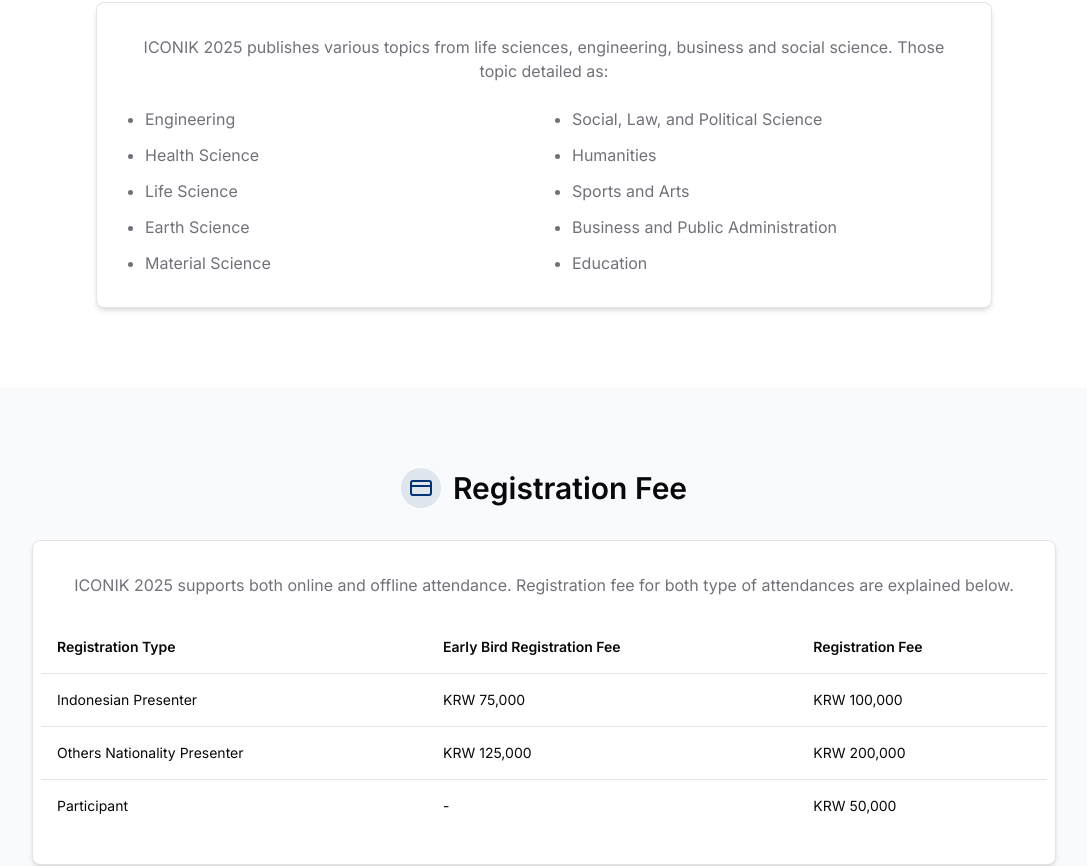
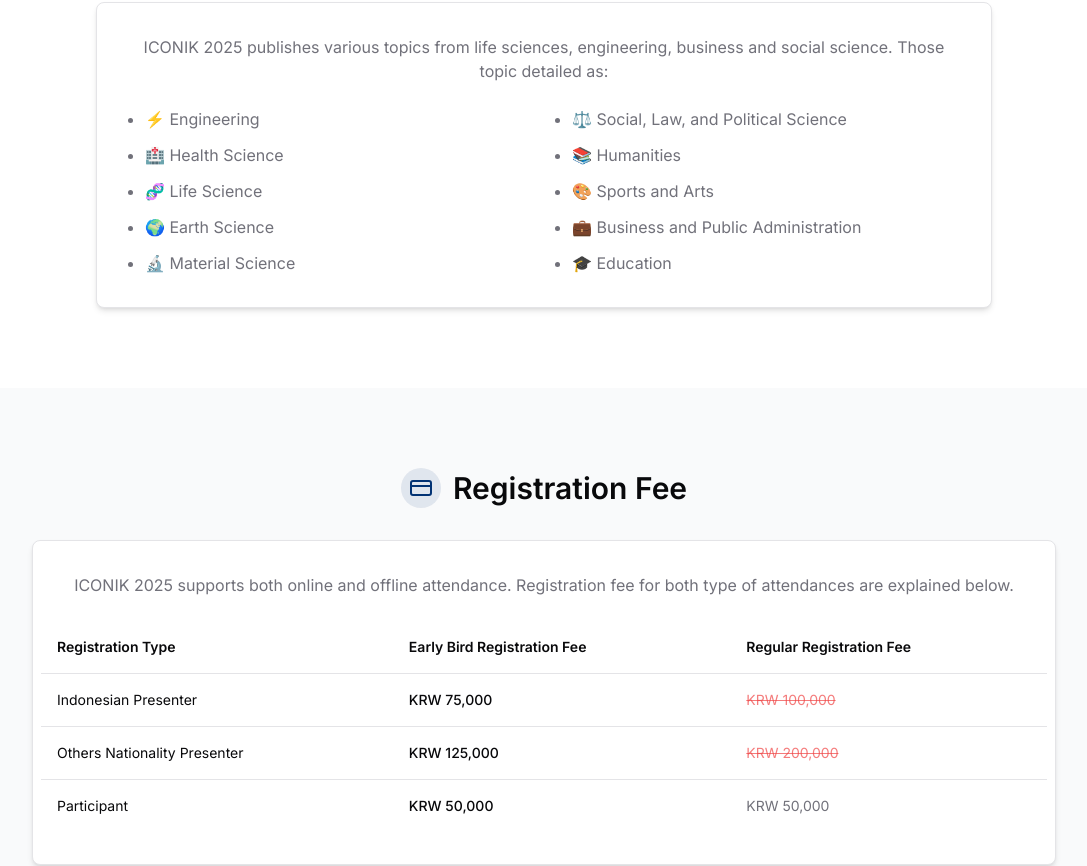
Before and after one commit to IritaSee/perpika, a Next.js app: page / in a window 1280 px wide. Shown: the part 4005-4871 px from the top of the page, without its empty margins (96-1183 px from the left). Built offline with nearby package versions, Linux system fonts and the light colour scheme.

Commit message:
edit pricing and fields

```diff
--- a/app/page.tsx
+++ b/app/page.tsx
@@ -331,20 +331,20 @@
                 <div className="grid sm:grid-cols-2 gap-4 sm:gap-6">
                   <div>
                     <ul className="space-y-2 sm:space-y-3 text-sm sm:text-base text-muted-foreground list-disc pl-4">
-                      <li>Engineering</li>
-                      <li>Health Science</li>
-                      <li>Life Science</li>
-                      <li>Earth Science</li>
-                      <li>Material Science</li>
+                      <li>⚡ Engineering</li>
+                      <li>🏥 Health Science</li>
+                      <li>🧬 Life Science</li>
+                      <li>🌍 Earth Science</li>
+                      <li>🔬 Material Science</li>
                     </ul>
                   </div>
                   <div>
                     <ul className="space-y-2 sm:space-y-3 text-sm sm:text-base text-muted-foreground list-disc pl-4">
-                      <li>Social, Law, and Political Science</li>
-                      <li>Humanities</li>
-                      <li>Sports and Arts</li>
-                      <li>Business and Public Administration</li>
-                      <li>Education</li>
+                      <li>⚖️ Social, Law, and Political Science</li>
+                      <li>📚 Humanities</li>
+                      <li>🎨 Sports and Arts</li>
+                      <li>💼 Business and Public Administration</li>
+                      <li>🎓 Education</li>
                     </ul>
                   </div>
                 </div>
@@ -377,24 +377,28 @@
                           <tr className="border-b">
                             <th className="py-3 sm:py-4 px-3 sm:px-4 text-left text-xs sm:text-sm font-semibold">Registration Type</th>
                             <th className="py-3 sm:py-4 px-3 sm:px-4 text-left text-xs sm:text-sm font-semibold">Early Bird Registration Fee</th>
-                            <th className="py-3 sm:py-4 px-3 sm:px-4 text-left text-xs sm:text-sm font-semibold">Registration Fee</th>
+                            <th className="py-3 sm:py-4 px-3 sm:px-4 text-left text-xs sm:text-sm font-semibold">Regular Registration Fee</th>
                           </tr>
                         </thead>
                         <tbody className="divide-y">
                           <tr>
                             <td className="py-3 sm:py-4 px-3 sm:px-4 text-xs sm:text-sm">Indonesian Presenter</td>
-                            <td className="py-3 sm:py-4 px-3 sm:px-4 text-xs sm:text-sm">KRW 75,000</td>
-                            <td className="py-3 sm:py-4 px-3 sm:px-4 text-xs sm:text-sm">KRW 100,000</td>
+                            <td className="py-3 sm:py-4 px-3 sm:px-4 text-xs sm:text-sm font-medium">KRW 75,000</td>
+                            <td className="py-3 sm:py-4 px-3 sm:px-4 text-xs sm:text-sm text-muted-foreground">
+                              <span className="line-through text-red-500/70">KRW 100,000</span>
+                            </td>
                           </tr>
                           <tr>
                             <td className="py-3 sm:py-4 px-3 sm:px-4 text-xs sm:text-sm">Others Nationality Presenter</td>
-                            <td className="py-3 sm:py-4 px-3 sm:px-4 text-xs sm:text-sm">KRW 125,000</td>
-                            <td className="py-3 sm:py-4 px-3 sm:px-4 text-xs sm:text-sm">KRW 200,000</td>
+                            <td className="py-3 sm:py-4 px-3 sm:px-4 text-xs sm:text-sm font-medium">KRW 125,000</td>
+                            <td className="py-3 sm:py-4 px-3 sm:px-4 text-xs sm:text-sm text-muted-foreground">
+                              <span className="line-through text-red-500/70">KRW 200,000</span>
+                            </td>
                           </tr>
                           <tr>
                             <td className="py-3 sm:py-4 px-3 sm:px-4 text-xs sm:text-sm">Participant</td>
-                            <td className="py-3 sm:py-4 px-3 sm:px-4 text-xs sm:text-sm">-</td>
-                            <td className="py-3 sm:py-4 px-3 sm:px-4 text-xs sm:text-sm">KRW 50,000</td>
+                            <td className="py-3 sm:py-4 px-3 sm:px-4 text-xs sm:text-sm font-medium">KRW 50,000</td>
+                            <td className="py-3 sm:py-4 px-3 sm:px-4 text-xs sm:text-sm text-muted-foreground">KRW 50,000</td>
                           </tr>
                         </tbody>
                       </table>
```
